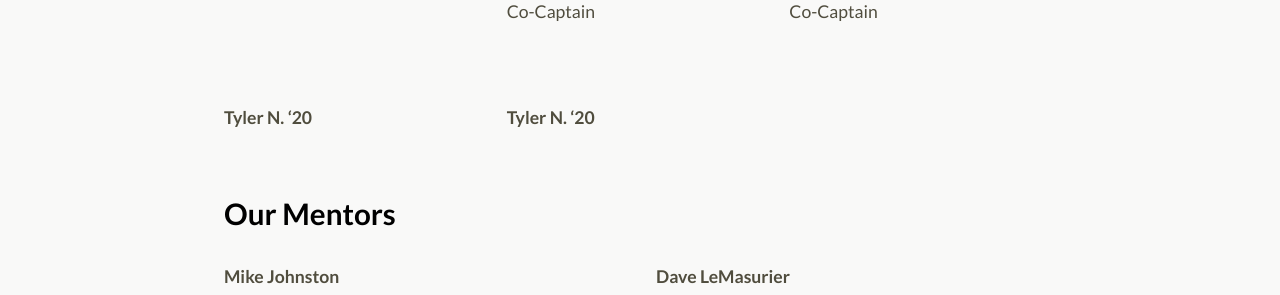
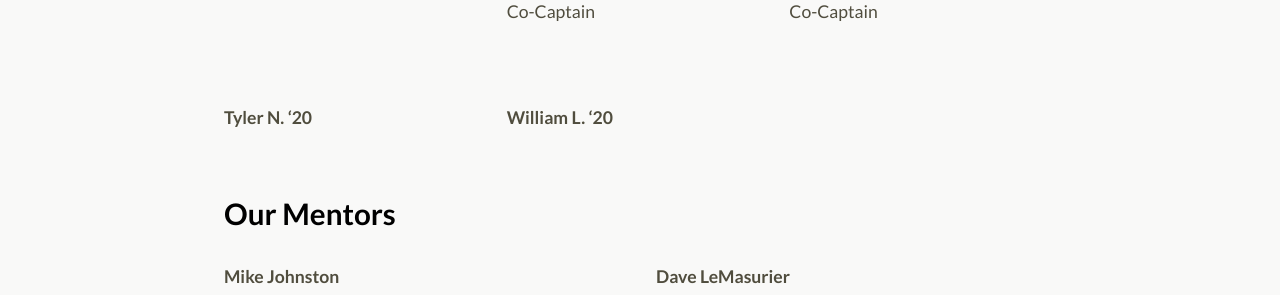
Before and after one commit to perSEVERE-5962/frc5962, a Jekyll site: the page built from about.md, in a window 1280 px wide. Shown: the part 965-1260 px from the top of the page. Built offline with Jekyll 4.4.1, drawn with Linux system fonts in a browser that asks for light colours.

Commit message:
Updated Tyler N

```diff
--- a/_students/tyler-n.markdown
+++ b/_students/tyler-n.markdown
@@ -1,6 +1,6 @@
 ---
-title: Tyler N.
+title: William L.
 date: 2019-04-26 13:29:00 Z
-name: Tyler N.
+name: William L.
 grad-year: 2020
 ---
```
